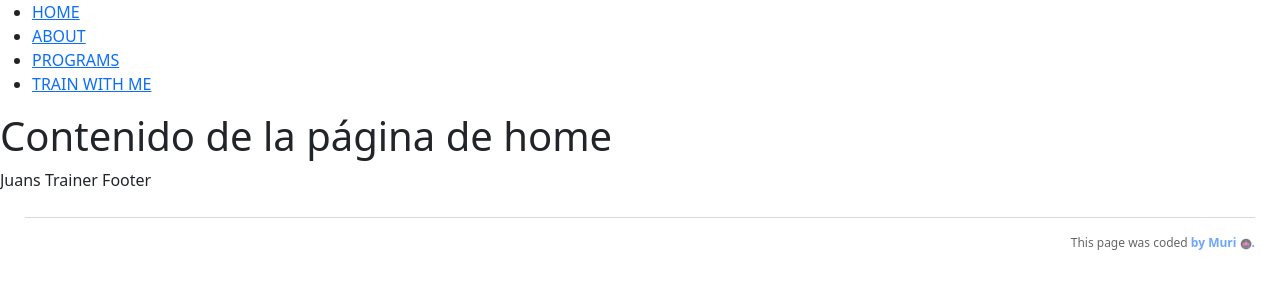
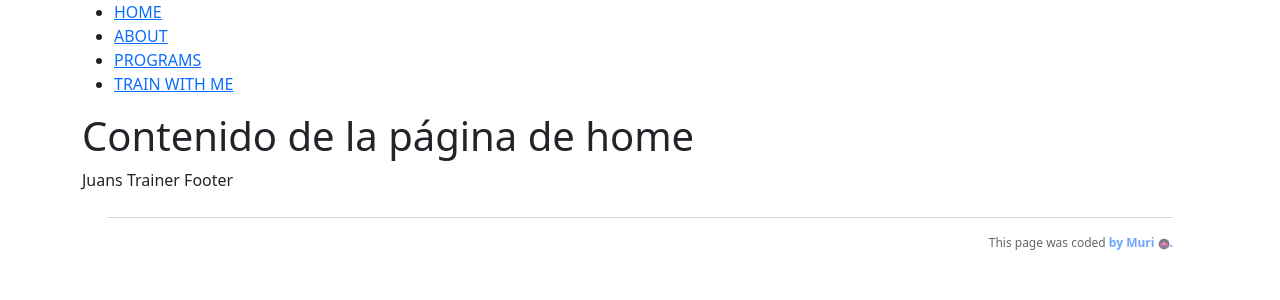
Before and after one commit to MurielCristina/juans.trainer, a React (Create React App) app: page / in a window 1280 px wide. Shown: the top 300 px of the page. Built offline with nearby package versions, Linux system fonts and the light colour scheme.

Commit message:
Add the container for bootstrap in the pages

```diff
--- a/src/pages/PageAbout.js
+++ b/src/pages/PageAbout.js
@@ -5,7 +5,7 @@ import SectionFooterMuri from "../SectionFooterMuri";
 
 export default function PageAbout() {
   return (
-    <div className="PageAbout">
+    <div className="PageAbout container">
       <Navbar />
       <h1>Contenido de la página de about</h1>
       <SectionFooterMuri />
--- a/src/pages/PageHome.js
+++ b/src/pages/PageHome.js
@@ -6,7 +6,7 @@ import SectionFooterMuri from "../SectionFooterMuri";
 
 export default function PageHome() {
   return (
-    <div className="PageHome">
+    <div className="PageHome container">
       <Navbar />
       <h1>Contenido de la página de home</h1>
       <SectionFooteJuansTrainer />
--- a/src/pages/PagePrograms.js
+++ b/src/pages/PagePrograms.js
@@ -5,7 +5,7 @@ import SectionFooterMuri from "../SectionFooterMuri";
 
 export default function PagePrograms() {
   return (
-    <div className="PagePrograms">
+    <div className="PagePrograms container">
       <Navbar />
       <h1>Contenido de la página de Programs</h1>
       <SectionFooterMuri />
--- a/src/pages/PageTrainWithMe.js
+++ b/src/pages/PageTrainWithMe.js
@@ -5,7 +5,7 @@ import SectionFooterMuri from "../SectionFooterMuri";
 
 export default function PageTrainWithMe() {
   return (
-    <div className="PageTrainWithMe">
+    <div className="PageTrainWithMe container">
       <Navbar />
       <h1>Contenido de la página de train with me</h1>
       <SectionFooterMuri />
```
